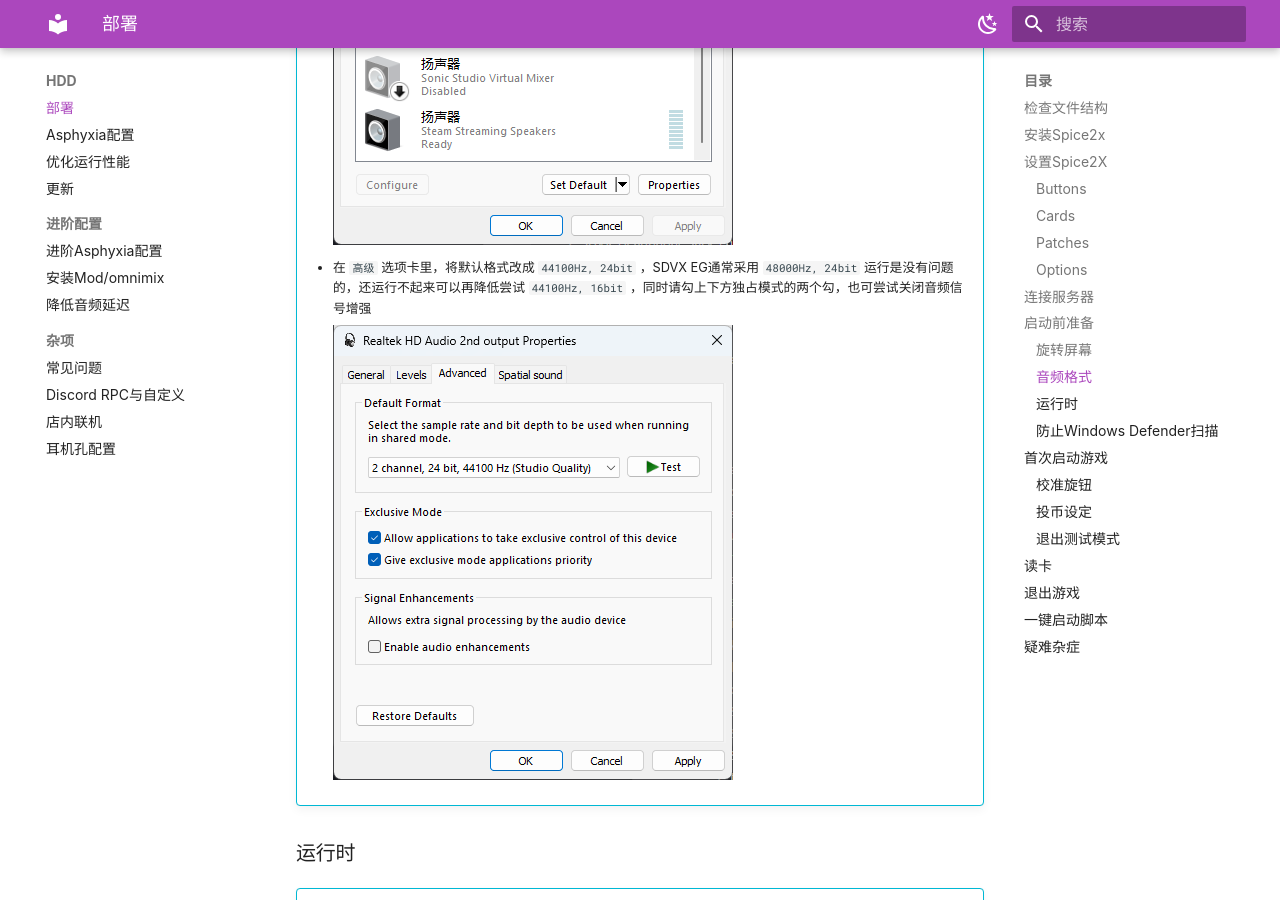
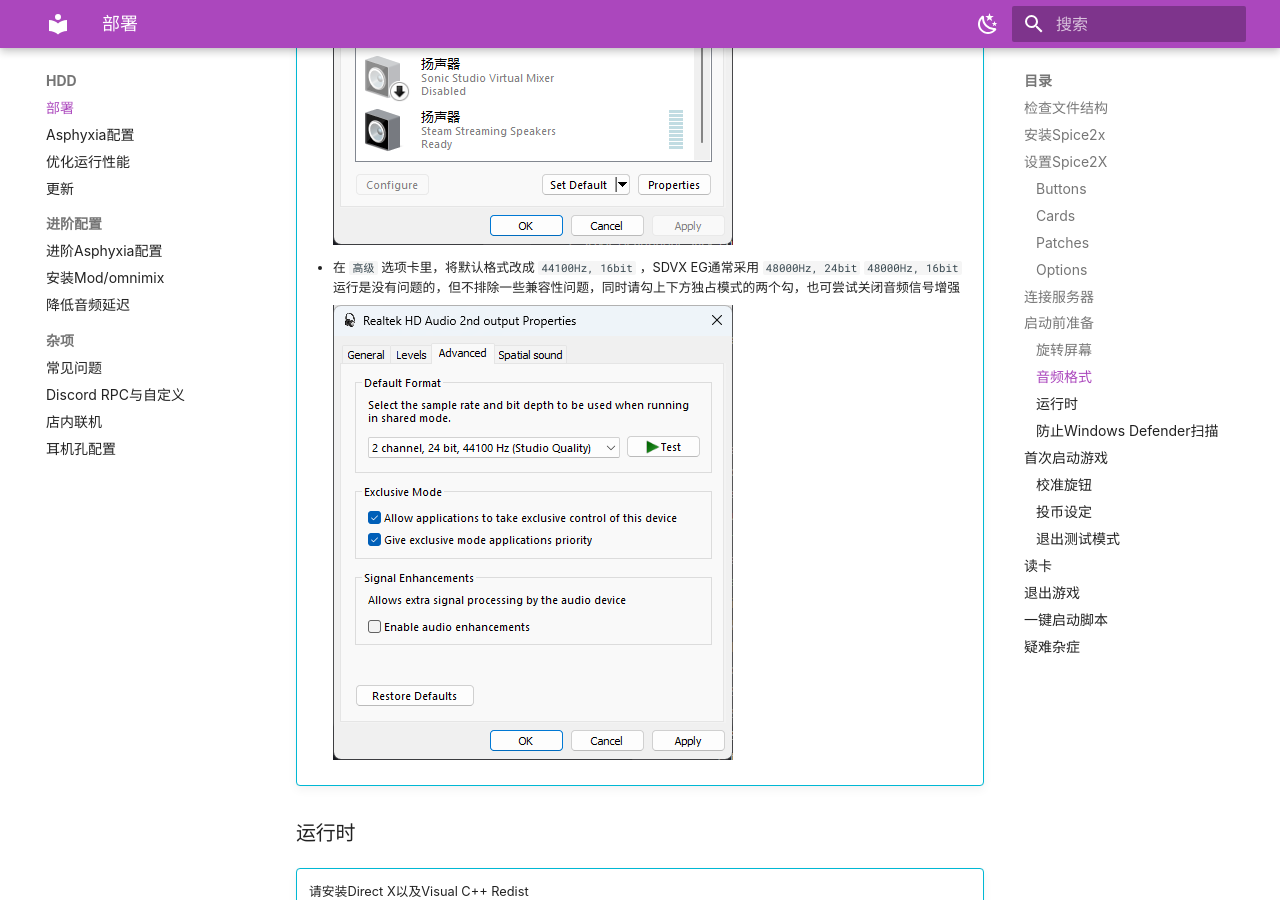
Before and after one commit to arkitowho/kfc-manual, an MkDocs documentation site: the page built from docs/hdd/setup.md, in a window 1280 px wide and 900 px high, scrolled down 6801 px. Built offline with MkDocs 1.6.1 and Material for MkDocs 9.7.7, drawn with Linux system fonts in a browser that asks for light colours.

```diff
--- a/docs/hdd/setup.md
+++ b/docs/hdd/setup.md
@@ -216,7 +216,7 @@
 
         ![image.png](../img/audio-api/sound-setting.png)
 
-    - 在 `高级` 选项卡里，将默认格式改成 `44100Hz, 24bit` ，SDVX EG通常采用 `48000Hz, 24bit` 运行是没有问题的，还运行不起来可以再降低尝试 `44100Hz, 16bit` ，同时请勾上下方独占模式的两个勾，也可尝试关闭音频信号增强
+    - 在 `高级` 选项卡里，将默认格式改成 `44100Hz, 16bit` ，SDVX EG通常采用 `48000Hz, 24bit` `48000Hz, 16bit` 运行是没有问题的，但不排除一些兼容性问题，同时请勾上下方独占模式的两个勾，也可尝试关闭音频信号增强
 
         ![image.png](../img/audio-api/sound-setting-2.png)
 
```
Also changed, not shown: docs/hdd/advanced/audio-api.md (+1 -1 lines).
